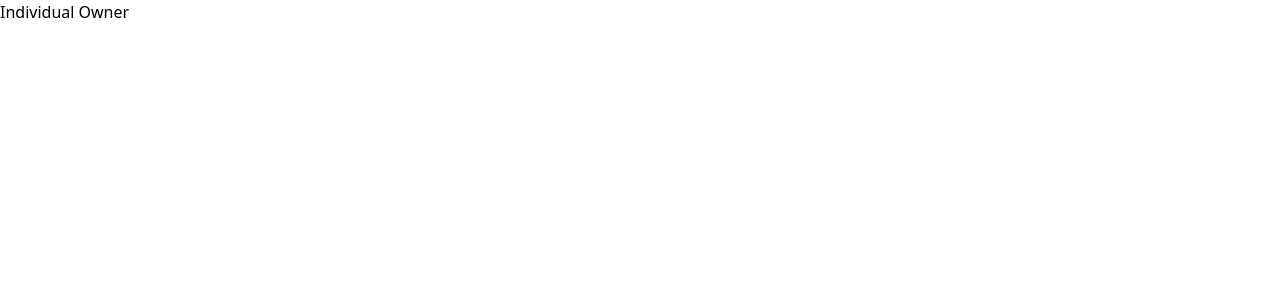
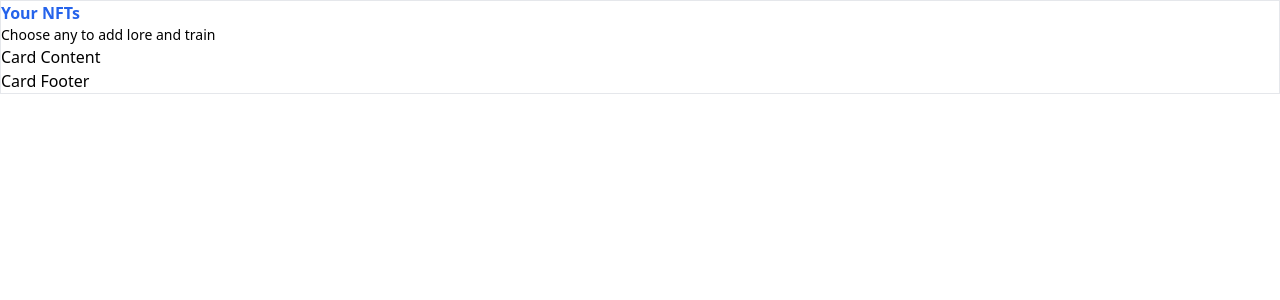
Before and after one commit to R0B11N/consciousNFT, a Next.js app: page /individual-owner in a window 1280 px wide. Shown: the top 300 px of the page. Built offline with nearby package versions, Linux system fonts and the light colour scheme; no server answers.

Commit message:
* Resolved merge conflicts.

```diff
--- /dev/null
+++ b/@/components/ui/card.tsx
@@ -0,0 +1,79 @@
+import * as React from "react"
+
+import { cn } from "@/lib/utils"
+
+const Card = React.forwardRef<
+  HTMLDivElement,
+  React.HTMLAttributes<HTMLDivElement>
+>(({ className, ...props }, ref) => (
+  <div
+    ref={ref}
+    className={cn(
+      "rounded-lg border bg-card text-card-foreground shadow-sm",
+      className
+    )}
+    {...props}
+  />
+))
+Card.displayName = "Card"
+
+const CardHeader = React.forwardRef<
+  HTMLDivElement,
+  React.HTMLAttributes<HTMLDivElement>
+>(({ className, ...props }, ref) => (
+  <div
+    ref={ref}
+    className={cn("flex flex-col space-y-1.5 p-6", className)}
+    {...props}
+  />
+))
+CardHeader.displayName = "CardHeader"
+
+const CardTitle = React.forwardRef<
+  HTMLParagraphElement,
+  React.HTMLAttributes<HTMLHeadingElement>
+>(({ className, ...props }, ref) => (
+  <h3
+    ref={ref}
+    className={cn(
+      "text-2xl font-semibold leading-none tracking-tight",
+      className
+    )}
+    {...props}
+  />
+))
+CardTitle.displayName = "CardTitle"
+
+const CardDescription = React.forwardRef<
+  HTMLParagraphElement,
+  React.HTMLAttributes<HTMLParagraphElement>
+>(({ className, ...props }, ref) => (
+  <p
+    ref={ref}
+    className={cn("text-sm text-muted-foreground", className)}
+    {...props}
+  />
+))
+CardDescription.displayName = "CardDescription"
+
+const CardContent = React.forwardRef<
+  HTMLDivElement,
+  React.HTMLAttributes<HTMLDivElement>
+>(({ className, ...props }, ref) => (
+  <div ref={ref} className={cn("p-6 pt-0", className)} {...props} />
+))
+CardContent.displayName = "CardContent"
+
+const CardFooter = React.forwardRef<
+  HTMLDivElement,
+  React.HTMLAttributes<HTMLDivElement>
+>(({ className, ...props }, ref) => (
+  <div
+    ref={ref}
+    className={cn("flex items-center p-6 pt-0", className)}
+    {...props}
+  />
+))
+CardFooter.displayName = "CardFooter"
+
+export { Card, CardHeader, CardFooter, CardTitle, CardDescription, CardContent }
--- /dev/null
+++ b/app/api/fetch-nfts/route.ts
@@ -0,0 +1,13 @@
+import { NextResponse } from 'next/server';
+import type { NextRequest } from 'next/server';
+
+export function GET(request: NextRequest) {
+  return NextResponse.json(
+    {
+      imageUrl: 'https://i.seadn.io/gae/WUk8oxK66zz9byLJhzWutxXGQbDeEXwsung8AbnmM9wbBD94AdJAiTvkwYht-QYc6Q19axztu2ufHOxuqftq65FO83wNufpsOjHQIg?auto=format&dpr=1&w=1000'
+    },
+    {
+      status: 200,
+    },
+  );
+}
--- a/app/individual-owner/page.tsx
+++ b/app/individual-owner/page.tsx
@@ -1,5 +1,25 @@
+import {
+  Card,
+  CardContent,
+  CardDescription,
+  CardFooter,
+  CardHeader,
+  CardTitle,
+} from "@/components/ui/card"
+
 export default function IndividualOwner() {
-  return (
-    <h1>Individual Owner</h1>
-  );
+  return <>
+    <Card>
+      <CardHeader>
+        <CardTitle className='text-blue-600'>Your NFTs</CardTitle>
+        <CardDescription>Choose any to add lore and train</CardDescription>
+      </CardHeader>
+      <CardContent>
+        <p>Card Content</p>
+      </CardContent>
+      <CardFooter>
+        <p>Card Footer</p>
+      </CardFooter>
+    </Card>
+  </>
 }
--- a/tailwind.config.js
+++ b/tailwind.config.js
@@ -2,10 +2,7 @@
 module.exports = {
   darkMode: ["class"],
   content: [
-    './pages/**/*.{ts,tsx}',
-    './components/**/*.{ts,tsx}',
     './app/**/*.{ts,tsx}',
-    './src/**/*.{ts,tsx}',
 	],
   theme: {
     container: {
```
Also changed, not shown: 1 other file (tests, documents, lock files or other folders).
